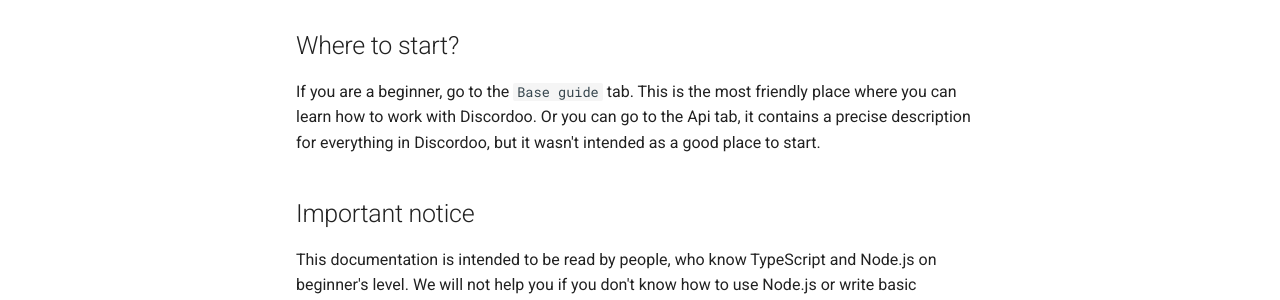
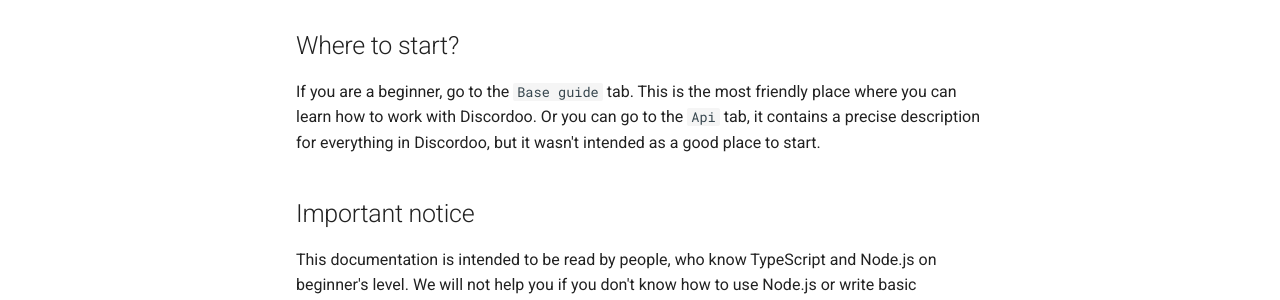
Before and after one commit to ddoodev/guide, an MkDocs documentation site: the page built from docs/index.md, in a window 1280 px wide. Shown: the part 291-591 px from the top of the page. Built offline with MkDocs 1.6.1 and Material for MkDocs 9.7.7, drawn with Linux system fonts in a browser that asks for light colours; nearby versions of some CDN libraries.

Commit message:
chore: small formatting change

```diff
--- a/docs/index.md
+++ b/docs/index.md
@@ -7,7 +7,7 @@ Hi there! This is the Discordoo documentation. Here you will learn all the basic
 
 ## Where to start?
 If you are a beginner, go to the `Base guide` tab. This is the most friendly place where you can learn how to work with Discordoo.
-Or you can go to the Api tab, it contains a precise description for everything in Discordoo, but it wasn't intended as a good place to start.
+Or you can go to the `Api` tab, it contains a precise description for everything in Discordoo, but it wasn't intended as a good place to start.
 
 ## Important notice
 This documentation is intended to be read by people, who know TypeScript and Node.js on beginner's level. We will not help you if you don't know how to use Node.js or write basic TypeScript code.
```
